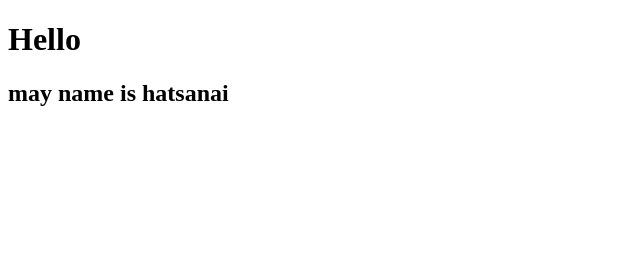
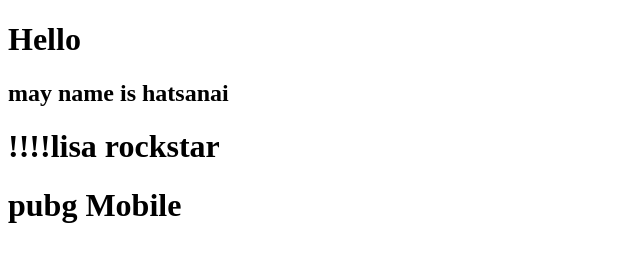
Before and after one commit to Hatsanay/Lab2_1, a plain HTML site: page index.html in a window 1280 px wide. Shown: the whole page, without its empty margins (0-640 px from the left). Drawn offline with Linux system fonts and the light colour scheme.

Commit message:
Update index.html
17:16

```diff
--- a/index.html
+++ b/index.html
@@ -6,5 +6,8 @@
 <body>
     <h1>Hello</h1>
     <h2>may name is hatsanai</h2>
+
+    <h1>!!!!lisa rockstar</h1>
+    <h1>pubg Mobile</h1>
 </body>
 </html>
```
